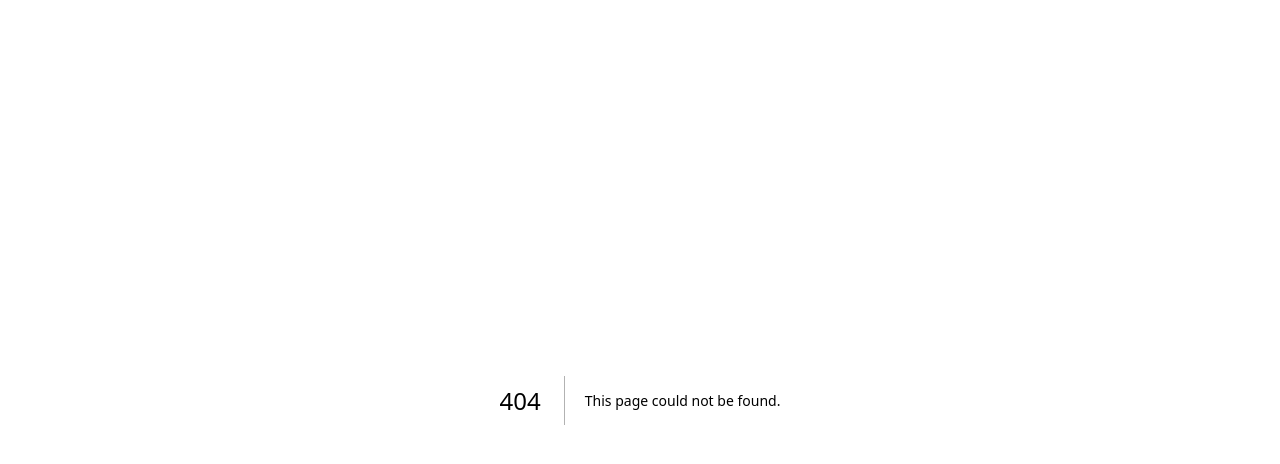
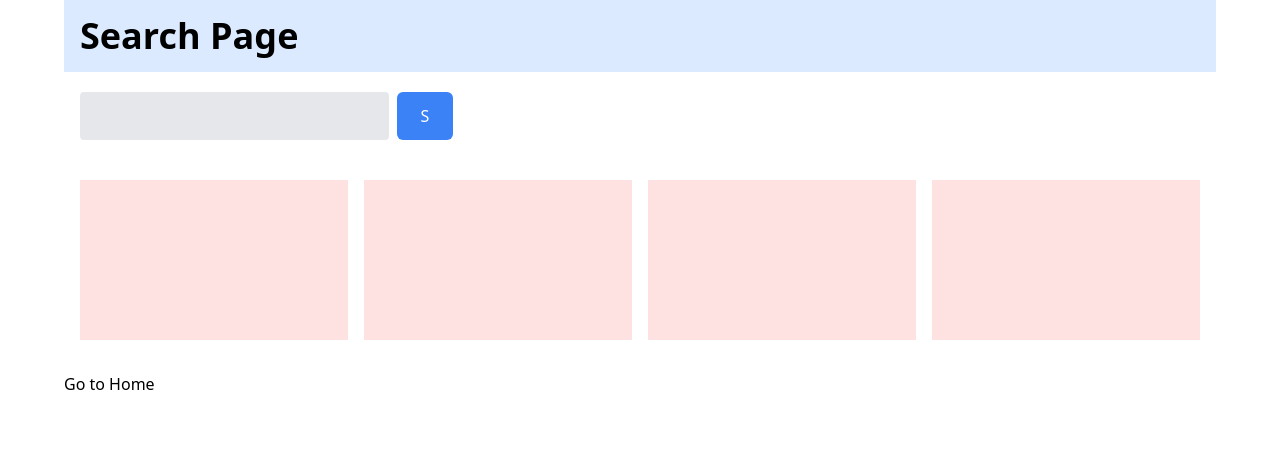
Before and after one commit to zaarheed/skillscity-mp, a Next.js app: page /search in a window 1280 px wide. Before the commit this address had no page. Shown: the top 464 px of the page. Built offline with nearby package versions, Linux system fonts and the light colour scheme.

Commit message:
completed low fidelity UI for search page

```diff
--- /dev/null
+++ b/pages/search.js
@@ -0,0 +1,41 @@
+import Input from "@/components/forms/input";
+import Content from "@/components/shared/content";
+import Footer from "@/components/shared/footer";
+import Header from "@/components/shared/header";
+
+export default function Search() {
+    return (
+        <div className="w-full">
+            <Header name="Search" />
+
+            <Content>
+                <div className="w-full md:w-6/12 lg:w-4/12 flex flex-row space-x-2">
+                    <Input />
+                    <button
+                        className="bg-blue-500 text-white px-6 py-2 rounded-md"
+                        type="button"
+                    >
+                        S
+                    </button>
+                </div>
+
+                <div className="w-full grid grid-cols-2 md:grid-cols-3 lg:grid-cols-4 gap-4 mt-10">
+                    <div className="w-full h-40 bg-red-100">
+
+                    </div>
+                    <div className="w-full h-40 bg-red-100">
+
+                    </div>
+                    <div className="w-full h-40 bg-red-100">
+
+                    </div>
+                    <div className="w-full h-40 bg-red-100">
+
+                    </div>
+                </div>
+            </Content>
+
+            <Footer title="Home" href="/" />
+        </div>
+    )
+}
```
